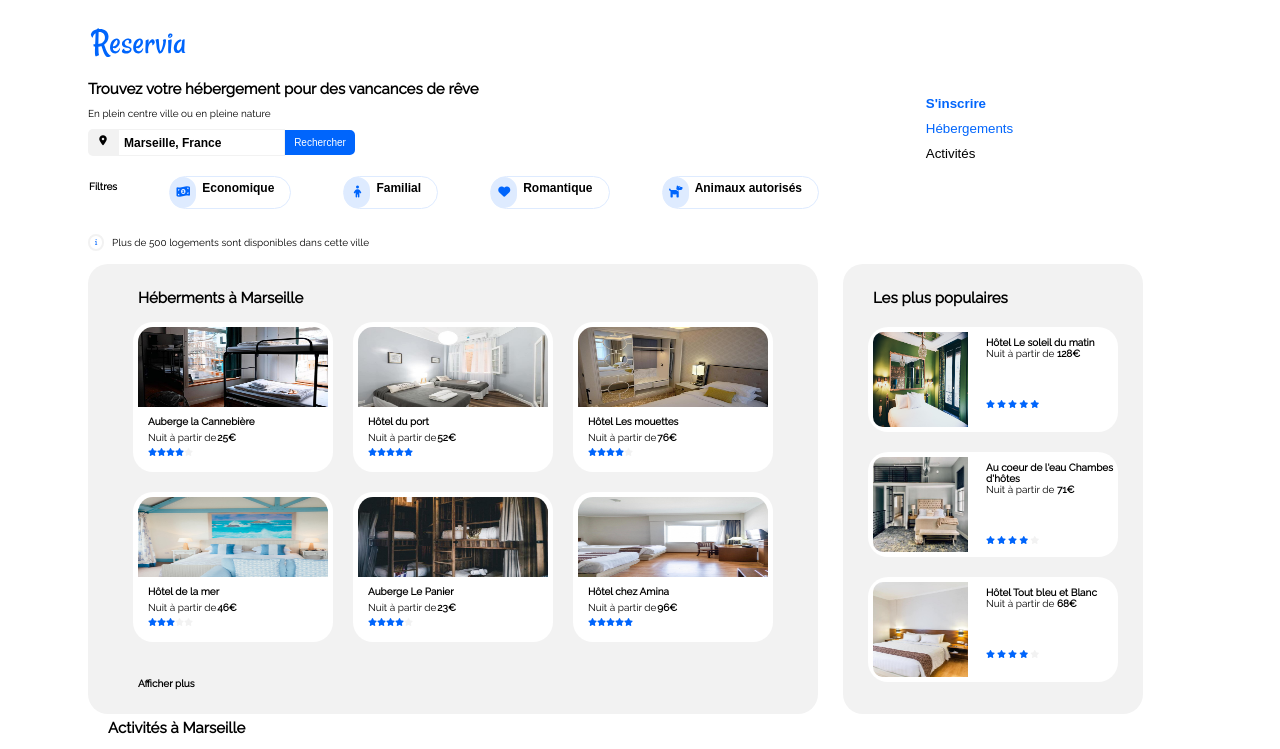
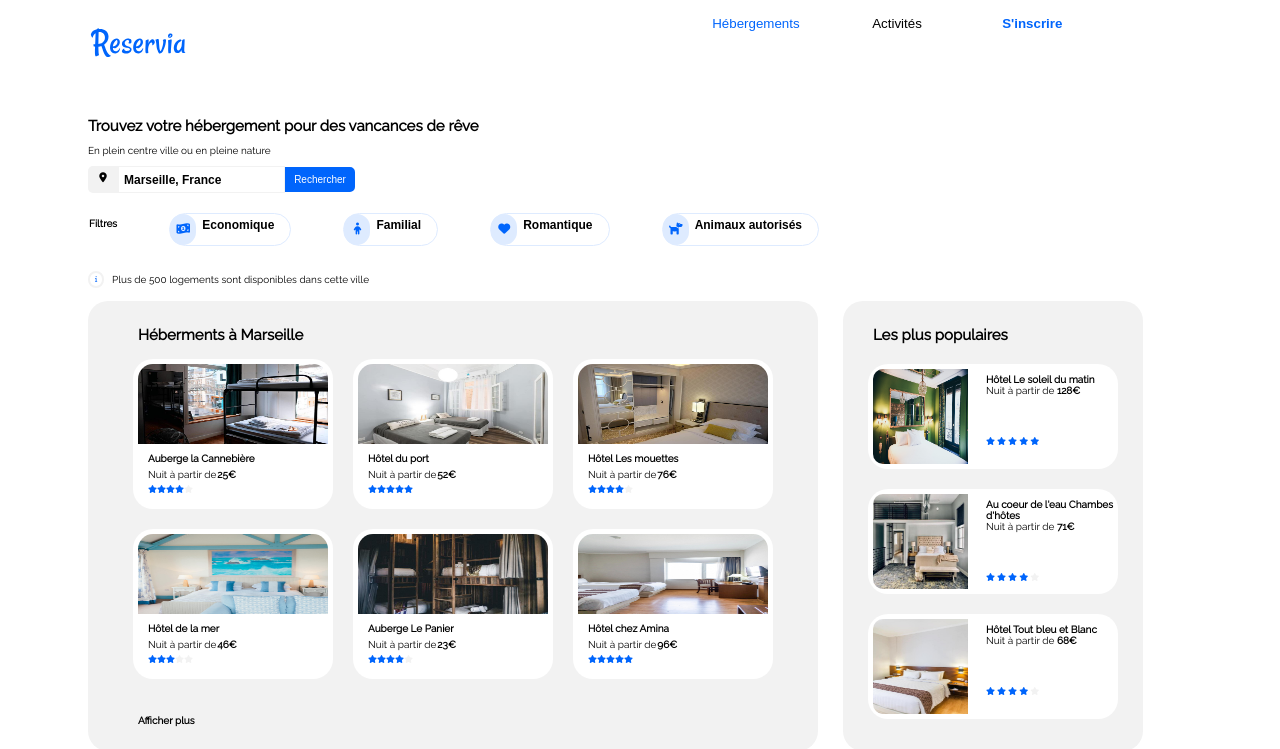
Before and after one commit to Paolalena5/Plouf, a plain HTML site: page index.html in a window 1280 px wide. Shown: the top 749 px of the page. Drawn offline with Linux system fonts and the light colour scheme.

Commit message:
Grid nav

```diff
--- a/index.html
+++ b/index.html
@@ -26,12 +26,16 @@
 
 			<nav>
 				<ul>
-					<div class="block1">
-						<li><a href="#"><button class="top3">S'inscrire</button></a></li>
-					</div>
-					<div class="block2">
-						<li><a href="#section1"><button class="top1">Hébergements</button></a></li>
-						<li><a href="#section3"><button class="top2">Activités</button></a></li>
+					<div class="block">
+						<div>
+							<li><a href="#section1"><button class="top1">Hébergements</button></a></li>
+						</div>
+						<div>
+							<li><a href="#section3"><button class="top2">Activités</button></a></li>
+						</div>
+						<div>
+							<li><a href="#"><button class="top3">S'inscrire</button></a></li>
+						</div>
 					</div>
 				</ul>
 			</nav>
--- a/style.css
+++ b/style.css
@@ -49,10 +49,10 @@ ul {
 
 
 /* Boutons Menu */
-#menu nav {
-        width: auto;
-        float: right;
-        margin-right: 20%;
+#menu .block{
+       display: grid;
+       grid-template-columns: 160px 130px 130px;
+        margin-left: 55%;
         margin-top: 0px;
         }
 
@@ -67,17 +67,23 @@ ul {
 .top1 {
       color: #0065fc;
       border: transparent;
+      padding: 0px;
+      margin: 0px;
       }
 
 .top2 {
       color: black;
       border: transparent;
+      padding: 0px;
+      margin: 0px;
       }
 
 .top3 {
         border: transparent;
         color: #0065fc;
         font-weight: bold;
+        padding: 0px;
+        margin: 0px;
       }
 
 /* Logo */
@@ -525,7 +531,7 @@ input {
   .image {
     background-color: darkmagenta;
     width: 300px;
-    height: auto;
+    height: 390px;
     overflow: hidden;
   }
 
```
